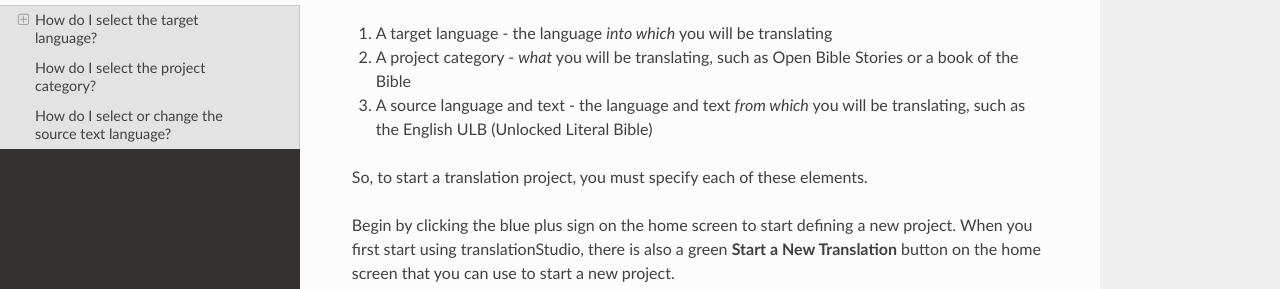
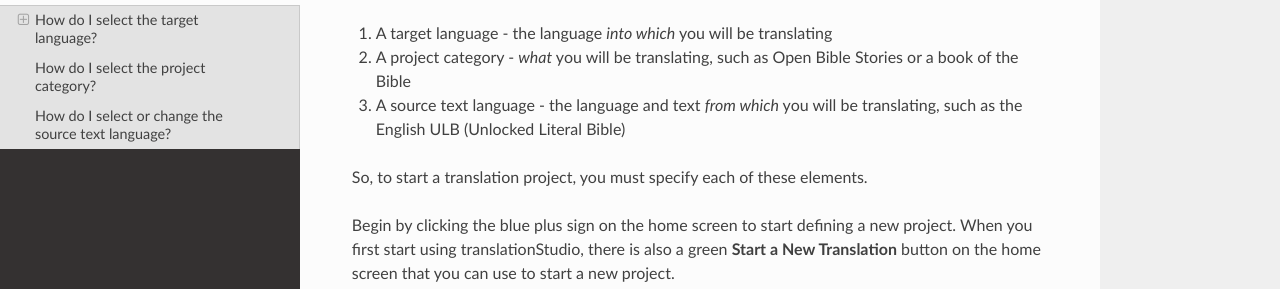
Before and after one commit to unfoldingWord-dev/translationStudio-Info, a Sphinx documentation site: the page built from docs/tStart.rst, in a window 1280 px wide and 900 px high. Shown: the part 186-475 px from the top of the window. Built offline with Sphinx 7.4.7 and the Read the Docs theme 2.0.0, drawn with Linux system fonts in a browser that asks for light colours; pages that are not in the unit, such as notebooks, are missing from menus.

Commit message:
Update tStart.rst

```diff
--- a/docs/tStart.rst
+++ b/docs/tStart.rst
@@ -7,7 +7,7 @@ A translation project consists of:
 
 2. A project category - *what* you will be translating, such as Open Bible Stories or a book of the Bible
 
-3. A source language and text - the language and text *from which* you will be translating, such as the English ULB (Unlocked Literal Bible)
+3. A source text language - the language and text *from which* you will be translating, such as the English ULB (Unlocked Literal Bible)
 
 So, to start a translation project, you must specify each of these elements.
 
```
